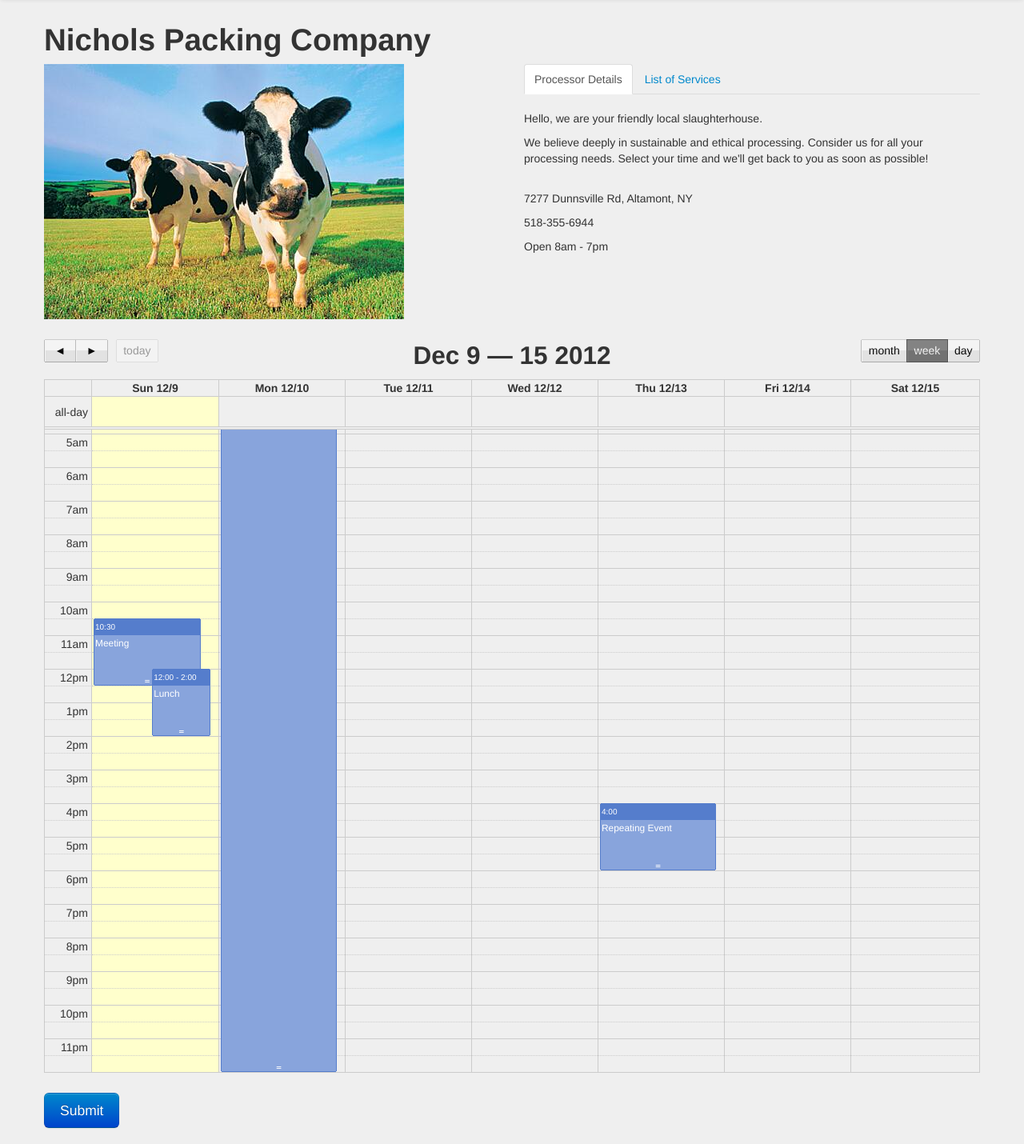
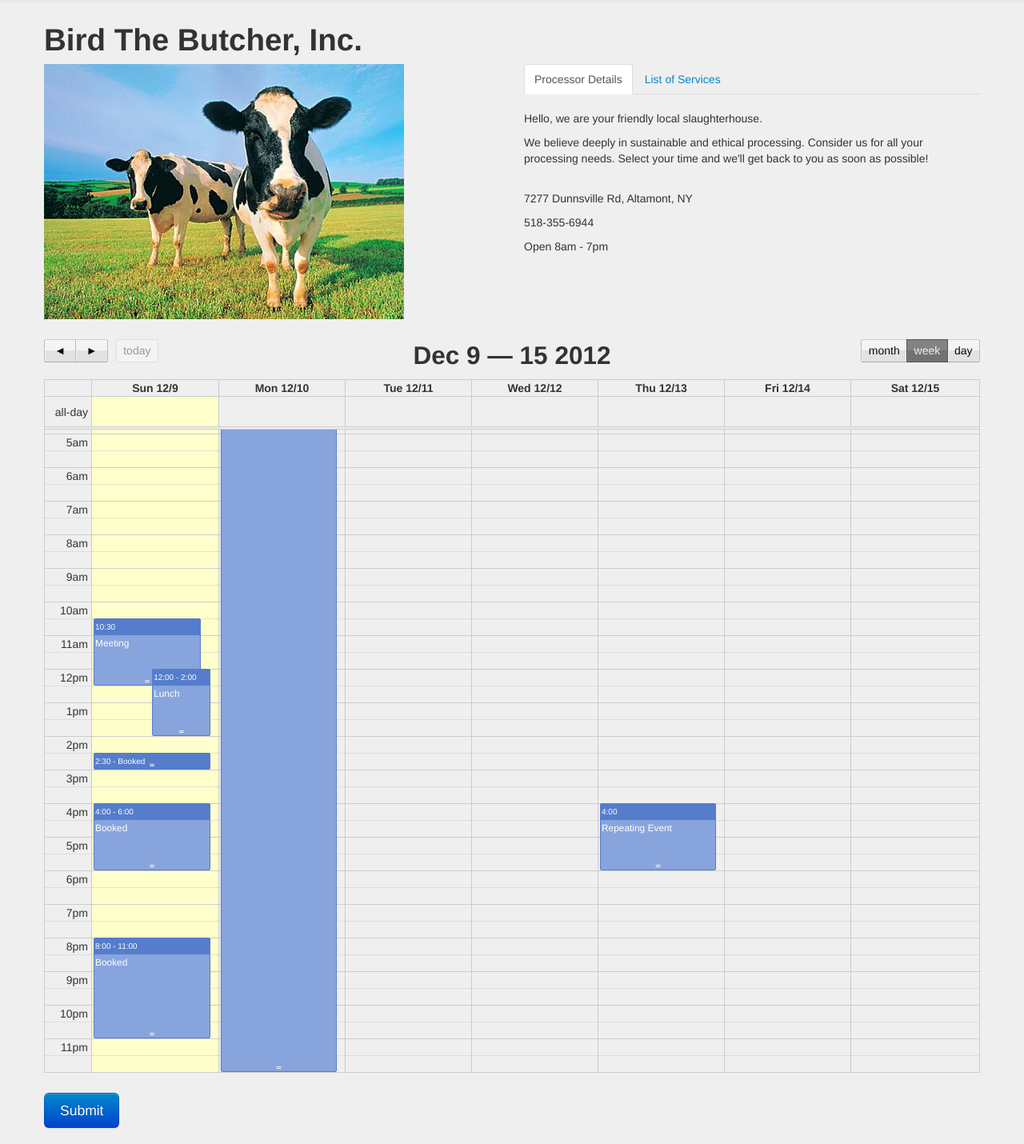
Before and after one commit to triplec1988/Hack----Meat, a Django app: page /r/processor_reserve in a window 1280 px wide. Shown: the part 42-1472 px from the top of the page at 80% size. Run offline with Django 3.2, Linux system fonts and the light colour scheme; lists and menus that the app fills with data are empty; parts of the project's set-up code (start-up, migrations or seed data) failed here and were passed over; some libraries are stand-ins or nearby versions.

Commit message:
changed templates and js

```diff
--- a/static/js/main.js
+++ b/static/js/main.js
@@ -73,7 +73,25 @@ $(window).load(function(){
 						title: 'Click for Google',
 						start: new Date(y, m, 28),
 						end: new Date(y, m, 29),
-						url: 'http://google.com/'
+						allDay: false
+					},
+					{
+						title: 'Booked',
+						start: new Date(y, m, d, 16, 0),
+						end: new Date(y, m, d, 18, 0),
+						allDay: false
+					},
+					{
+						title: 'Booked',
+						start: new Date(y, m, d, 14, 30),
+						end: new Date(y, m, d, 15, 0),
+						allDay: false
+					},
+					{
+						title: 'Booked',
+						start: new Date(y, m, d, 20, 0),
+						end: new Date(y, m, d, 23, 0),
+						allDay: false
 					}
 				]
 			});
--- a/templates/reservation/processor_reserve.html
+++ b/templates/reservation/processor_reserve.html
@@ -3,7 +3,7 @@
 {% block content %}
 <div class="container">
 	<div class="row-fluid">
-		<h1 class="span12 title">Nichols Packing Company</h1>
+		<h1 class="span12 title">Bird The Butcher, Inc.</h1>
 	</div>
 
 	<div class="row-fluid">
```
